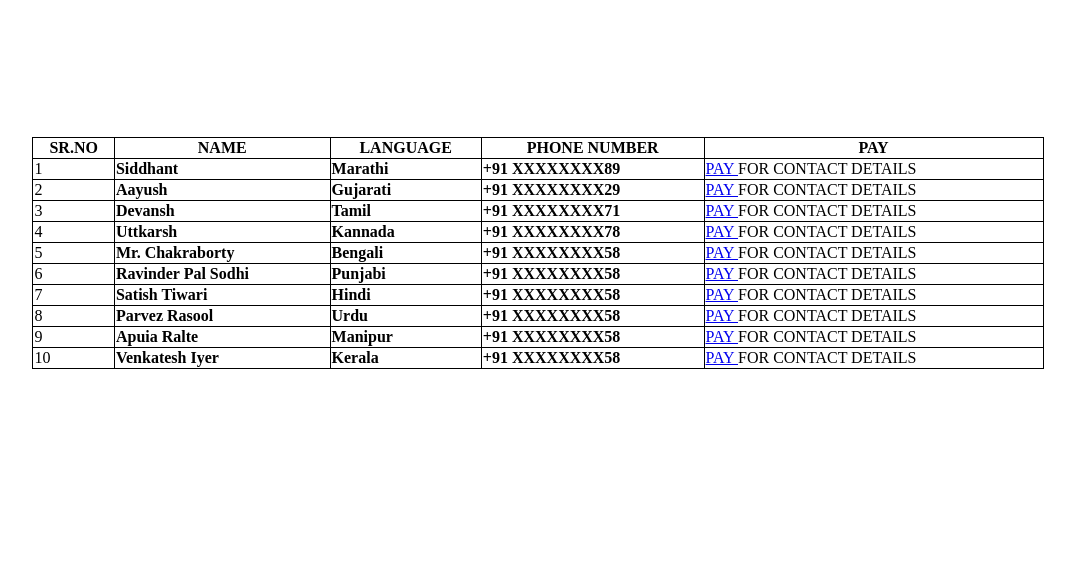
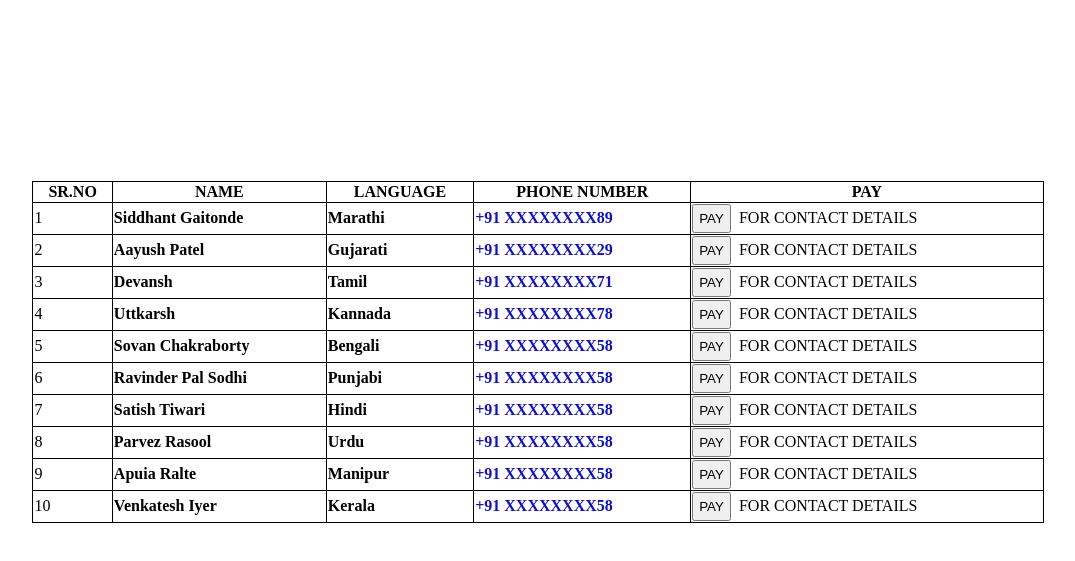
Before and after one commit to Devansh020120/Guide-for-Guides, a plain HTML site: page Guide for Guides/PROJECT FOLDER/directory.html in a window 1280 px wide. Shown: the part 123-684 px from the top of the page, without its empty margins (102-1177 px from the left). Drawn offline with Linux system fonts and the light colour scheme.

Commit message:
Added custom styling in directory.html
Added - Custom PAY buttons with hover effects and timed transitions.
            - Basic styling and modifications of the directory table.

```diff
--- a/Guide for Guides/PROJECT FOLDER/directory.html
+++ b/Guide for Guides/PROJECT FOLDER/directory.html
@@ -16,6 +16,7 @@
             width:80%;
             height:30%;
             text-align:middle;
+            margin-top: 0%;
             margin-left: auto;
             margin-right: auto;
 
@@ -26,10 +27,26 @@
         h1{
             text-align: center;
         }
+        button{
+            padding-left: 5px;
+            padding-right: 5px;
+            padding-top: 5px;
+            padding-bottom: 5px;
+            transition: background-color 0.5s;
+            transition: color 0.5s;
+        }
+        button:hover{
+            background-color: black;
+            color: white;
+        }
+        .phone{
+            color: rgb(14, 14, 203);
+        }
 
     </style>
 </head>
 <body>
+    <br><br>
     <caption><h1>GUIDE DIRECTORY</h1></caption>
     <table>
         <thead>
@@ -47,28 +64,28 @@
         <tbody>
         <tr>
             <td>1</td>
-            <td><b>Siddhant</b></td>
+            <td><b>Siddhant Gaitonde</b></td>
             <td><b>Marathi</b></td>
-            <td><b>+91 XXXXXXXX89</b></td>
-            <td><a href="payment.html">  PAY </a>FOR CONTACT DETAILS</td>
+            <td class="phone"><b>+91 XXXXXXXX89</b></td>
+            <td><a href="payment.html"><button>PAY</button></a>&nbsp;&nbsp;FOR CONTACT DETAILS</td>
 
         </tr>
         <br>
         <tr>
             <td>2</td>
-            <td><b>Aayush</b></td>
+            <td><b>Aayush Patel</b></td>
             <td><b>Gujarati</b></td>
-            <td><b>+91 XXXXXXXX29</b></td>
-            <td><a href="payment.html">  PAY </a>FOR CONTACT DETAILS</td>
+            <td class="phone"><b>+91 XXXXXXXX29</b></td>
+            <td><a href="payment.html"><button> PAY </button></a>&nbsp;&nbsp;FOR CONTACT DETAILS</td>
 
         </tr>
         <br>
         <tr>
             <td>3</td>
-            <td><b>Devansh</b></td>
+            <td><b>Devansh </b></td>
             <td><b>Tamil</b></td>
-            <td><b>+91 XXXXXXXX71</b></td>
-            <td><a href="payment.html">  PAY </a>FOR CONTACT DETAILS</td>
+            <td class="phone"><b>+91 XXXXXXXX71</b></td>
+            <td><a href="payment.html"><button> PAY </button></a>&nbsp;&nbsp;FOR CONTACT DETAILS</td>
 
         </tr>
         <br>
@@ -76,17 +93,17 @@
             <td>4</td>
             <td><b>Uttkarsh</b></td>
             <td><b>Kannada</b></td>
-            <td><b>+91 XXXXXXXX78</b></td>
-            <td><a href="payment.html">  PAY </a>FOR CONTACT DETAILS</td>
+            <td class="phone"><b>+91 XXXXXXXX78</b></td>
+            <td><a href="payment.html"><button> PAY </button></a>&nbsp;&nbsp;FOR CONTACT DETAILS</td>
 
         </tr>
         <br>
         <tr>
             <td>5</td>
-            <td><b>Mr. Chakraborty</b></td>
+            <td><b>Sovan Chakraborty</b></td>
             <td><b>Bengali</b></td>
-            <td><b>+91 XXXXXXXX58</b></td>
-            <td><a href="payment.html">  PAY </a>FOR CONTACT DETAILS</td>
+            <td class="phone"><b>+91 XXXXXXXX58</b></td>
+            <td><a href="payment.html"><button> PAY </button></a>&nbsp;&nbsp;FOR CONTACT DETAILS</td>
 
 
         </tr>
@@ -95,8 +112,8 @@
             <td>6</td>
             <td><b>Ravinder Pal Sodhi</b></td>
             <td><b>Punjabi</b></td>
-            <td><b>+91 XXXXXXXX58</b></td>
-            <td><a href="payment.html">  PAY </a>FOR CONTACT DETAILS</td>
+            <td class="phone"><b>+91 XXXXXXXX58</b></td>
+            <td><a href="payment.html"><button> PAY </button></a>&nbsp;&nbsp;FOR CONTACT DETAILS</td>
 
 
         </tr>
@@ -105,8 +122,8 @@
             <td>7</td>
             <td><b>Satish Tiwari</b></td>
             <td><b>Hindi</b></td>
-            <td><b>+91 XXXXXXXX58</b></td>
-            <td><a href="payment.html">  PAY </a>FOR CONTACT DETAILS</td>
+            <td class="phone"><b>+91 XXXXXXXX58</b></td>
+            <td><a href="payment.html"><button> PAY </button></a>&nbsp;&nbsp;FOR CONTACT DETAILS</td>
 
 
         </tr>
@@ -115,8 +132,8 @@
             <td>8</td>
             <td><b>Parvez Rasool</b></td>
             <td><b>Urdu</b></td>
-            <td><b>+91 XXXXXXXX58</b></td>
-            <td><a href="payment.html">  PAY </a>FOR CONTACT DETAILS</td>
+            <td class="phone"><b>+91 XXXXXXXX58</b></td>
+            <td><a href="payment.html"><button> PAY </button></a>&nbsp;&nbsp;FOR CONTACT DETAILS</td>
 
         </tr>
         <br>
@@ -124,8 +141,8 @@
             <td>9</td>
             <td><b>Apuia Ralte</b></td>
             <td><b>Manipur</b></td>
-            <td><b>+91 XXXXXXXX58</b></td>
-            <td><a href="payment.html">  PAY </a>FOR CONTACT DETAILS</td>
+            <td class="phone"><b>+91 XXXXXXXX58</b></td>
+            <td><a href="payment.html"><button> PAY </button></a>&nbsp;&nbsp;FOR CONTACT DETAILS</td>
 
 
         </tr>
@@ -134,8 +151,8 @@
             <td>10</td>
             <td><b>Venkatesh Iyer</b></td>
             <td><b>Kerala</b></td>
-            <td><b>+91 XXXXXXXX58</b></td>
-            <td><a href="payment.html">  PAY </a>FOR CONTACT DETAILS</td>
+            <td class="phone"><b>+91 XXXXXXXX58</b></td>
+            <td><a href="payment.html"><button> PAY </button></a>&nbsp;&nbsp;FOR CONTACT DETAILS</td>
 
         </tr>
         <br>
```
